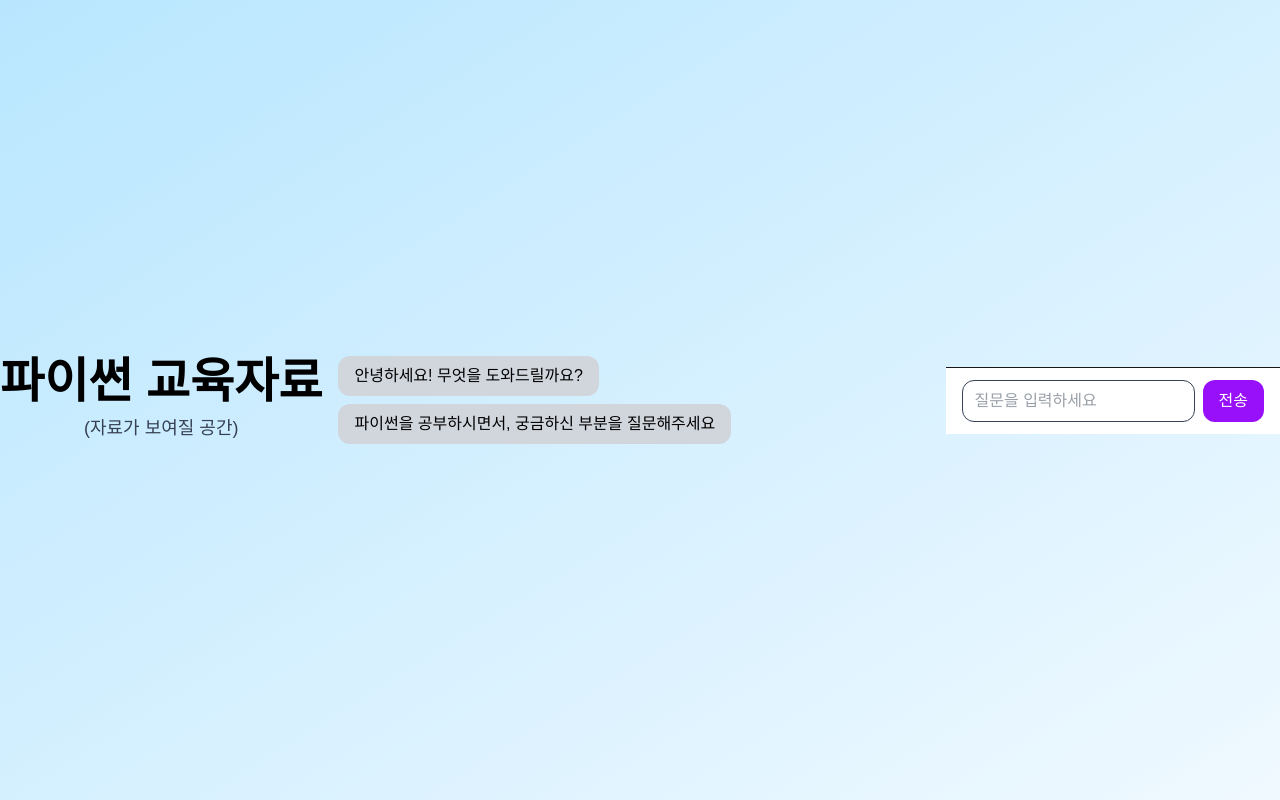
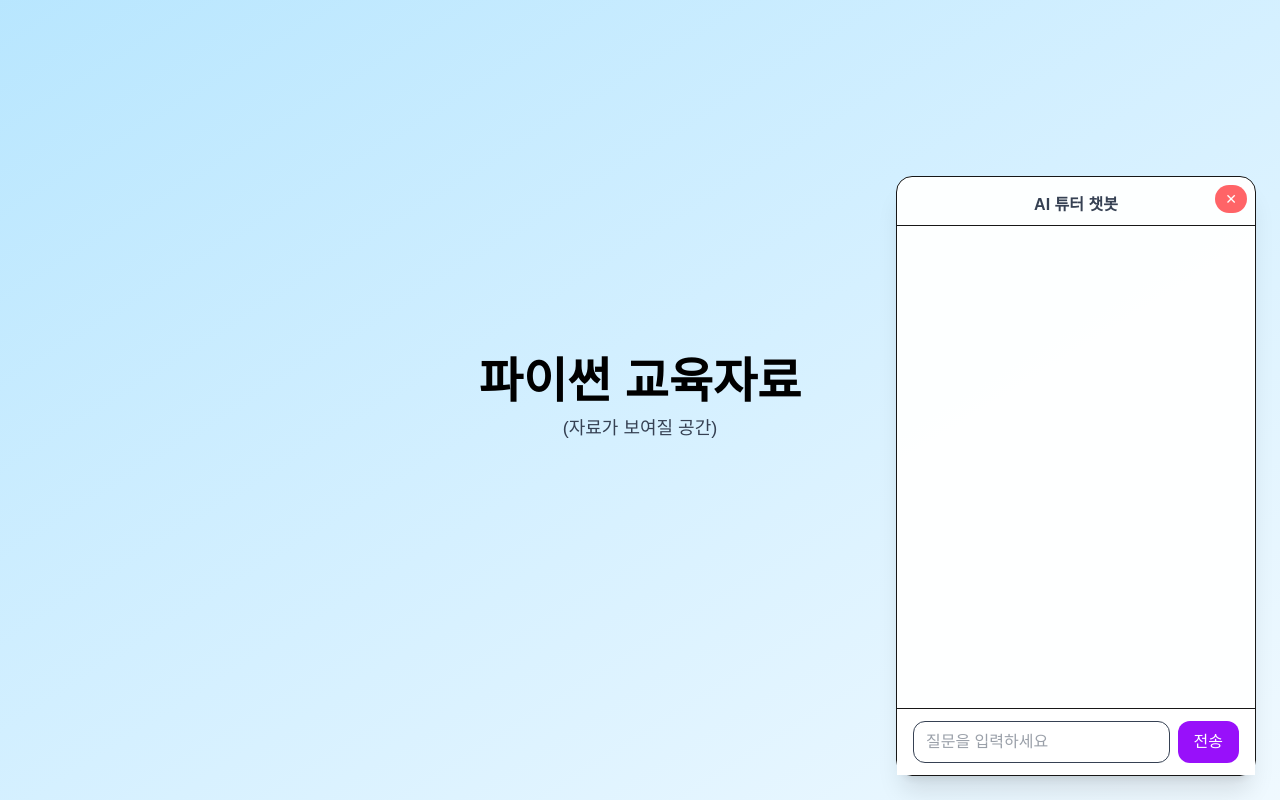
Before and after one commit to kkhan0214/AICO, a Next.js app: page / in a window 1280 px wide. Both pictures are taken after a click on the button 1224 px from the left and 744 px from the top of the page. Built offline with nearby package versions, Linux system fonts and the light colour scheme.

Commit message:
Update ChatbotBox.tsx

```diff
--- a/app/chatbot/ChatbotBox.tsx
+++ b/app/chatbot/ChatbotBox.tsx
@@ -1,69 +1,28 @@
 'use client';
 
-import { useState } from 'react';
-import ChatBubble from '@/components/chatBubble';
+import Chat from '@/components/Chat';
 
-type Message = {
-  from: 'user' | 'bot';
-  text: string;
+type Props = {
+  onClose: () => void; // ✅ 이거 추가해야 에러가 사라집니다!
 };
 
-export default function Chat() {
-  const [messages, setMessages] = useState<Message[]>([
-    { from: 'bot', text: '안녕하세요! 무엇을 도와드릴까요?' },
-    { from: 'bot', text: '파이썬을 공부하시면서, 궁금하신 부분을 질문해주세요' },
-  ]);
-  const [input, setInput] = useState('');
-  const [loading, setLoading] = useState(false);
-
-  const sendMessage = async () => {
-    if (!input.trim()) return;
-
-    const userMsg: Message = { from: 'user', text: input };
-    setMessages((prev) => [...prev, userMsg]);
-    setLoading(true);
-
-    try {
-      const res = await fetch('/api/chat', {
-        method: 'POST',
-        headers: { 'Content-Type': 'application/json' },
-        body: JSON.stringify({ message: input }),
-      });
-      const data = await res.json();
-      const botMsg: Message = { from: 'bot', text: data.answer };
-      setMessages((prev) => [...prev, botMsg]);
-    } catch (err) {
-      const errorMsg: Message = { from: 'bot', text: '오류가 발생했어요 😢' };
-      setMessages((prev) => [...prev, errorMsg]);
-    } finally {
-      setInput('');
-      setLoading(false);
-    }
-  };
-
+export default function ChatbotBox({ onClose }: Props) {
   return (
-    <>
-      {/* 메시지 영역 */}
-      <div className="flex-1 overflow-y-auto px-4 py-2 space-y-2">
-        {messages.map((msg, idx) => (
-          <ChatBubble key={idx} from={msg.from} text={msg.text} />
-        ))}
-        {loading && <ChatBubble from="bot" text="답변 작성 중..." />}
+    <div className="fixed bottom-6 right-6 w-[360px] h-[600px] bg-[rgba(255,255,255,0.95)] rounded-2xl border shadow-xl flex flex-col z-[1000]">
+      <div className="relative pt-4 px-4 flex-shrink-0 border-b pb-2">
+        <p className="text-center text-gray-700 font-semibold">AI 튜터 챗봇</p>
+        <button
+          onClick={onClose}
+          className="absolute top-2 right-2 text-sm bg-red-400 text-white px-2.5 py-1 rounded-full hover:bg-red-500 transition"
+        >
+          ✕
+        </button>
       </div>
 
-      {/* 입력창 */}
-      <div className="flex-shrink-0 border-t px-4 py-3 bg-white flex gap-2">
-        <input
-          value={input}
-          onChange={(e) => setInput(e.target.value)}
-          onKeyDown={(e) => e.key === 'Enter' && sendMessage()}
-          placeholder="질문을 입력하세요"
-          className="flex-1 border px-3 py-2 rounded-xl text-gray-700"
-        />
-        <button onClick={sendMessage} className="bg-purple-600 text-white px-4 py-2 rounded-xl">
-          전송
-        </button>
+      {/* 채팅 영역 */}
+      <div className="flex flex-col flex-1 overflow-hidden">
+        <Chat />
       </div>
-    </>
+    </div>
   );
 }
```
